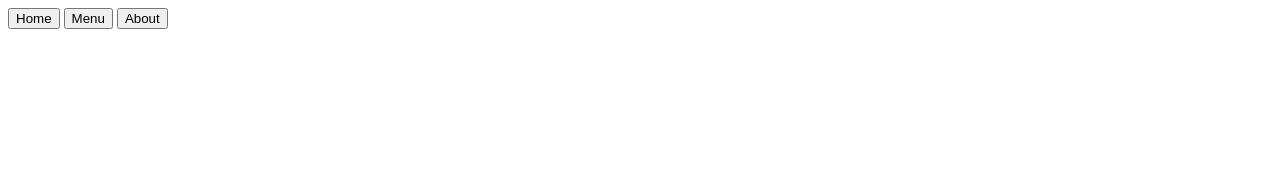
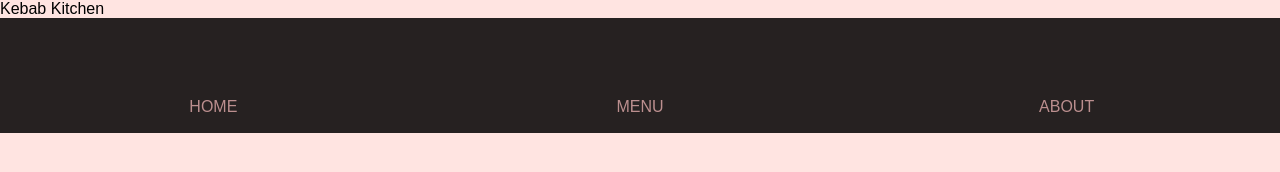
Before and after one commit to SageWelky/Kebab-Kitchen, a website built with webpack: page src/index.html in a window 1280 px wide. Built offline with nearby package versions, Linux system fonts and the light colour scheme.

Commit message:
Set the basic tab switching logic and HTML outputs

```diff
--- a/src/about.js
+++ b/src/about.js
@@ -0,0 +1,7 @@
+let aboutText = `<div>I am About page</div>`;
+
+function loadAbout(content) {
+  content.insertAdjacentHTML("beforeend", aboutText);
+}
+
+export default loadAbout;
--- a/src/home.js
+++ b/src/home.js
@@ -0,0 +1,7 @@
+let homeText = `<div>I am Home page</div>`;
+
+function loadHome(content) {
+  content.insertAdjacentHTML("beforeend", homeText);
+}
+
+export default loadHome;
--- a/src/index.html
+++ b/src/index.html
@@ -7,10 +7,13 @@
 </head>
 <body>
   <header>
-    <nav>
-      <button>Home</button>
-      <button>Menu</button>
-      <button>About</button>
+    <div id="logo-container">
+      <div id="logo-text">Kebab Kitchen</div>
+    </div>
+    <nav id="nav-bar">
+      <div>HOME</div>
+      <div>MENU</div>
+      <div>ABOUT</div>
     </nav>
   </header>
   <div id="content">
--- a/src/index.js
+++ b/src/index.js
@@ -1,3 +1,3 @@
 import './styles.css';
 
-console.log("It do be bundlin'");
+import tabSwap from './tabLogic';
--- a/src/menu.js
+++ b/src/menu.js
@@ -0,0 +1,7 @@
+let menuText = `<div>I am Menu page</div>`;
+
+function loadMenu(content) {
+  content.insertAdjacentHTML("beforeend", menuText);
+}
+
+export default loadMenu;
--- a/src/styles.css
+++ b/src/styles.css
@@ -0,0 +1,35 @@
+body, :root, html {
+  height: 100%;
+  width: 100%;
+  max-width: 100%;
+  overflow-x: hidden;
+  box-sizing: border-box;
+  margin: 0;
+  font-family: "Mulish","Arial",sans-serif;
+  background-color: mistyrose;
+}
+
+nav {
+  height: 100px;
+  display: flex;
+  justify-content: space-around;
+  align-items: end;
+  padding-bottom: 15px;
+  background-color: #262121;
+}
+
+nav>div {
+  width: 70px;
+  text-align: center;
+  height: 20px;
+  color: rosybrown;
+}
+
+header {
+  height: 200px;
+  width: 100%;
+}
+
+#logo-text {
+  font-family: Catharsis Espresso, Arial, Helvetica, sans-serif;
+}
--- /dev/null
+++ b/src/tabLogic.js
@@ -0,0 +1,25 @@
+import loadHome from './home';
+import loadAbout from './about';
+import loadMenu from './menu';
+
+
+const content = document.querySelector("#content");
+
+let navBar = document.querySelector("#nav-bar");
+
+navBar.addEventListener( "click", (event) => {
+  if (event.target.id === "#nav-bar") {
+    return;
+  }
+  let selectedTab = event.target;
+  content.replaceChildren();
+  if (selectedTab.textContent === "HOME") {
+    loadHome(content);
+  }
+  if (selectedTab.textContent === "ABOUT") {
+    loadAbout(content);
+  }
+  if (selectedTab.textContent === "MENU") {
+    loadMenu(content);
+  }
+});
```
Also changed, not shown: src/assets/CAE_____.TTF (added).
